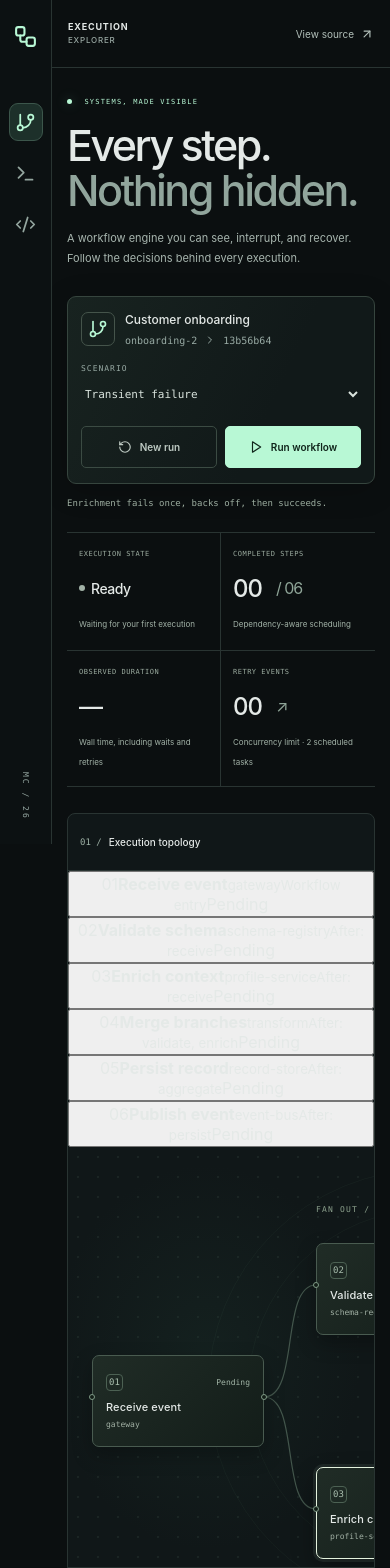
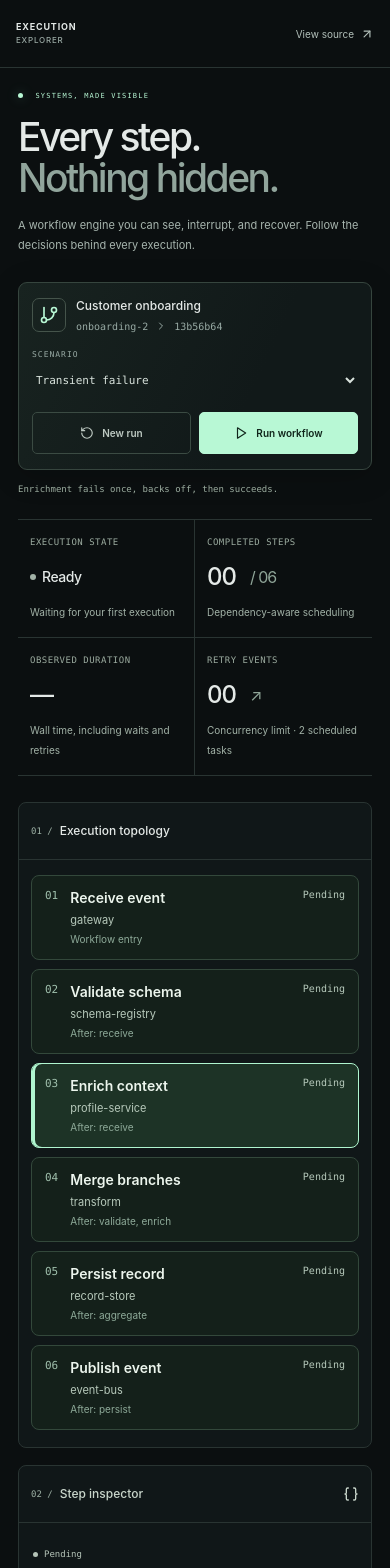
Before and after one commit to tupptupp/execution-explorer, a React (Vite) app: page / in a window 390 px wide. Shown: the top 1568 px of the page. Built offline with nearby package versions, Linux system fonts and the light colour scheme.

Commit message:
Replace clipped mobile graph with readable stage list and improve mobile layout

```diff
--- a/src/styles.css
+++ b/src/styles.css
@@ -1431,3 +1431,34 @@ footer > a {
     transition: none !important;
   }
 }
+
+/* Mobile-first graph alternative: preserve spatial graph on larger screens. */
+.mobile-workflow { display: none; }
+@media (max-width: 640px) {
+  .graph-panel .graph-viewport, .graph-panel .graph-foot { display: none; }
+  .mobile-workflow { display: grid; gap: 9px; padding: 15px 12px 17px; }
+  .mobile-stage { width: 100%; min-height: 85px; display: flex; align-items: center; gap: 12px; text-align: left; border: 1px solid #33483b; border-radius: 8px; padding: 13px; background: #14201a; color: #ecf5ed; }
+  .mobile-stage.selected { border-color: #b0f6d0; background: #1d3326; box-shadow: inset 3px 0 0 #b0f6d0; }
+  .mobile-stage-index { align-self: flex-start; font: 11px var(--mono); color: #9fbfac; }
+  .mobile-stage-copy { flex: 1; min-width: 0; display: grid; gap: 6px; }
+  .mobile-stage-copy strong { font-size: 14px; font-weight: 600; line-height: 1.3; }
+  .mobile-stage-copy small { font-size: 11px; color: #b7c9bb; overflow-wrap: anywhere; }
+  .mobile-stage-copy .mobile-stage-deps { color: #8eaa99; font-size: 10px; }
+  .mobile-stage-status { align-self: flex-start; font: 10px var(--mono); color: #b6c9bb; white-space: nowrap; }
+  .mobile-stage.completed .mobile-stage-status { color: #a8f0c6; }
+  .mobile-stage.failed .mobile-stage-status { color: #ffbc9b; }
+  .mobile-stage.running .mobile-stage-status { color: #e0edac; }
+  .workspace { margin-left: 0; width: 100%; }
+  .rail { display: none; }
+  main { padding: 24px 18px 0; }
+  .intro h1 { font-size: clamp(38px, 10vw, 52px); line-height: 1.05; overflow-wrap: anywhere; }
+  .inspector p, .recovery-panel p { font-size: 13px; }
+  .inspector dl > div { font-size: 12px; }
+  .section-bar h2 { font-size: 12px; }
+  .metrics small { font-size: 10px; }
+  .metrics > div > span { font-size: 9px; }
+  .event-table-wrap { max-width: 100%; overflow-x: auto; }
+  .journal table { min-width: 680px; }
+  button, select { touch-action: manipulation; }
+  .mobile-stage:focus-visible { outline: 2px solid #b0f6d0; outline-offset: 2px; }
+}
```
